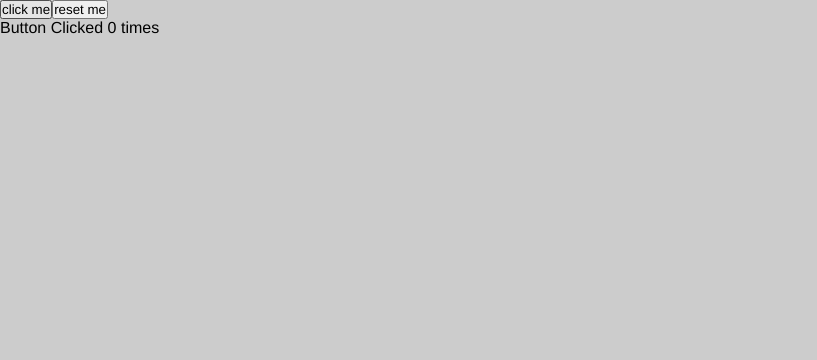
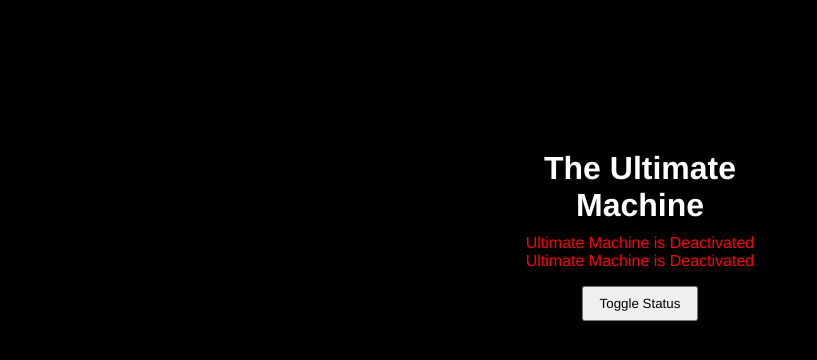
Before and after one commit to RakibRahman/React-Fundamentals, a React (Create React App) app in the folder practice-two/: page / in a window 1280 px wide. Shown: the top 360 px of the page, without its empty margins (0-817 px from the left). Built offline with nearby package versions, Linux system fonts and the light colour scheme.

Commit message:
Conditional Rendering

```diff
--- a/practice-two/src/Click/Click.js
+++ b/practice-two/src/Click/Click.js
@@ -12,6 +12,8 @@ class CountingParent extends React.Component {
 
   handleAction(action) {
     console.log("child says", action);
+    console.log(this.state);
+
     this.setState({
       clickCount: this.state.clickCount + 1,
     });
--- /dev/null
+++ b/practice-two/src/UltimateMachine/UltimateMachine.css
@@ -0,0 +1,21 @@
+.UltimateMachine {
+  margin: 150px auto;
+  width: 300px;
+  text-align: center;
+}
+.UltimateMachine button {
+  margin: 1rem 0;
+  padding: 0.5rem 1rem;
+  cursor: pointer;
+}
+.UltimateMachine h1 {
+  margin: 10px 0;
+}
+.active {
+  color: springgreen;
+  transition: all 0.3s ease-in-out;
+}
+.deactivate {
+  color: red;
+  transition: all 0.3s ease-in-out;
+}
--- /dev/null
+++ b/practice-two/src/UltimateMachine/UltimateMachine.js
@@ -0,0 +1,40 @@
+import "./UltimateMachine.css";
+import React, { useState } from "react";
+const UltimateMachine = (_) => {
+  const [isOn, setIsOn] = useState(false);
+
+  const OnMessage = (_) => (
+    <p className="active"> Ultimate Machine is Activated</p>
+  );
+  const OffMessage = (_) => (
+    <p className="deactivate">Ultimate Machine is Deactivated</p>
+  );
+
+  const Message = ({ toggle }) => {
+    if (isOn) {
+      return <OnMessage />;
+    } else {
+      return <OffMessage />;
+    }
+  };
+  let message;
+  if (isOn) {
+    message = <OnMessage />;
+  } else {
+    message = <OffMessage />;
+  }
+  const onClickHandler = (_) => {
+    setIsOn((toggle) => !toggle);
+  };
+  return (
+    <div className="UltimateMachine">
+      <h1>The Ultimate Machine</h1>
+      <Message toggle={isOn} />
+      {message}
+      <button type="button" onClick={onClickHandler} aria-pressed={isOn}>
+        Toggle Status
+      </button>
+    </div>
+  );
+};
+export default UltimateMachine;
--- a/practice-two/src/index.css
+++ b/practice-two/src/index.css
@@ -5,5 +5,6 @@
   font-family: "Franklin Gothic Medium", "Arial Narrow", Arial, sans-serif;
 }
 body {
-  background: #ccc;
+  color: white;
+  background: #000000;
 }
```
Also changed, not shown: practice-two/src/index.js (+5 -4 lines).
